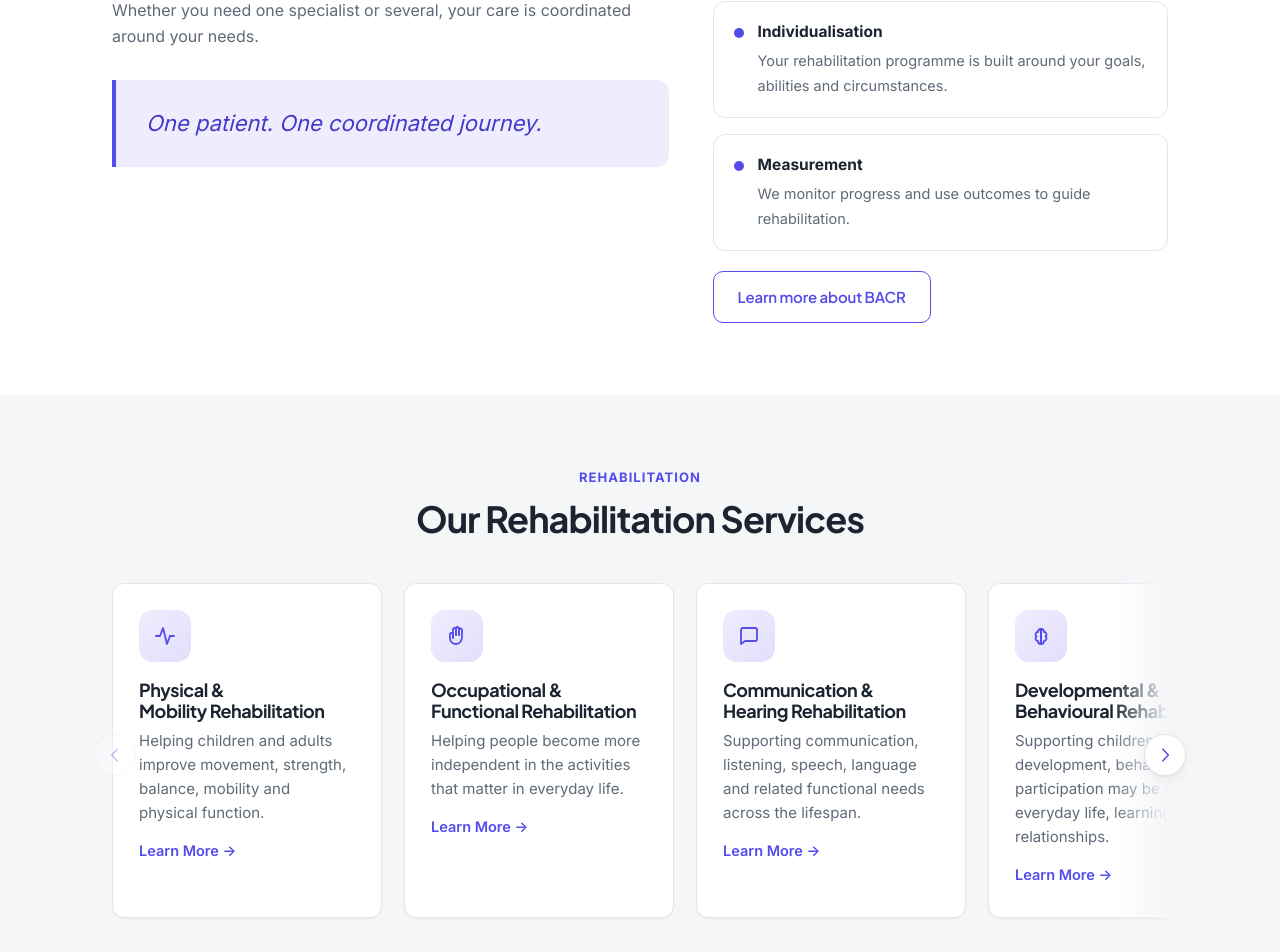
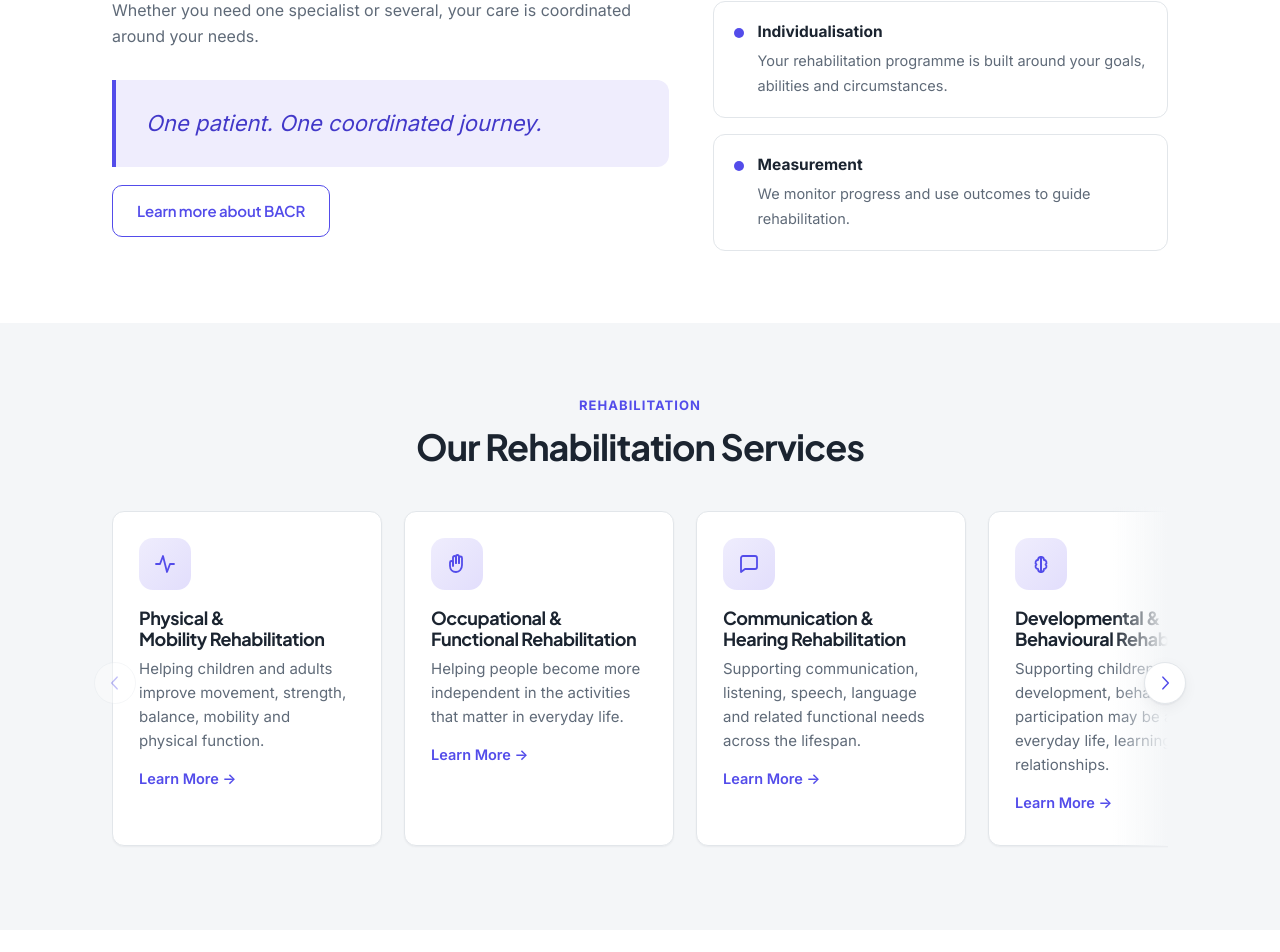
Before and after one commit to wizdormer-collab/BACR-Website, a React (Vite) app: page / in a window 1280 px wide. Shown: the part 1514-2466 px from the top of the page. Built offline with nearby package versions, Linux system fonts and the light colour scheme.

Commit message:
Put the About CTA under the home pull quote
The 'Learn more about BACR' button now follows 'One patient. One coordinated journey.' instead of sitting at the end of the principles column, with an 18px gap.

```diff
--- a/src/features/home/Home.jsx
+++ b/src/features/home/Home.jsx
@@ -163,6 +163,9 @@ function DoneDifferently() {
               </p>
             ))}
             <blockquote className="quote mb-0">{doneDifferently.pullQuote}</blockquote>
+            <Link to="/about" className="btn btn-outline quote-link">
+              Learn more about BACR
+            </Link>
           </div>
 
           <div className="feature-list">
@@ -179,9 +182,6 @@ function DoneDifferently() {
                 </div>
               </div>
             ))}
-            <Link to="/about" className="btn btn-outline">
-              Learn more about BACR
-            </Link>
           </div>
         </div>
       </div>
--- a/src/styles/global.css
+++ b/src/styles/global.css
@@ -565,6 +565,11 @@ p {
   margin: 30px 0;
 }
 
+/* CTA immediately under the home pull quote. */
+.quote-link {
+  margin-top: 18px;
+}
+
 .callout {
   background: linear-gradient(135deg, var(--primary-deep), var(--primary));
   color: #fff;
```
Also changed, not shown: 1 other file (tests, documents, lock files or other folders).
